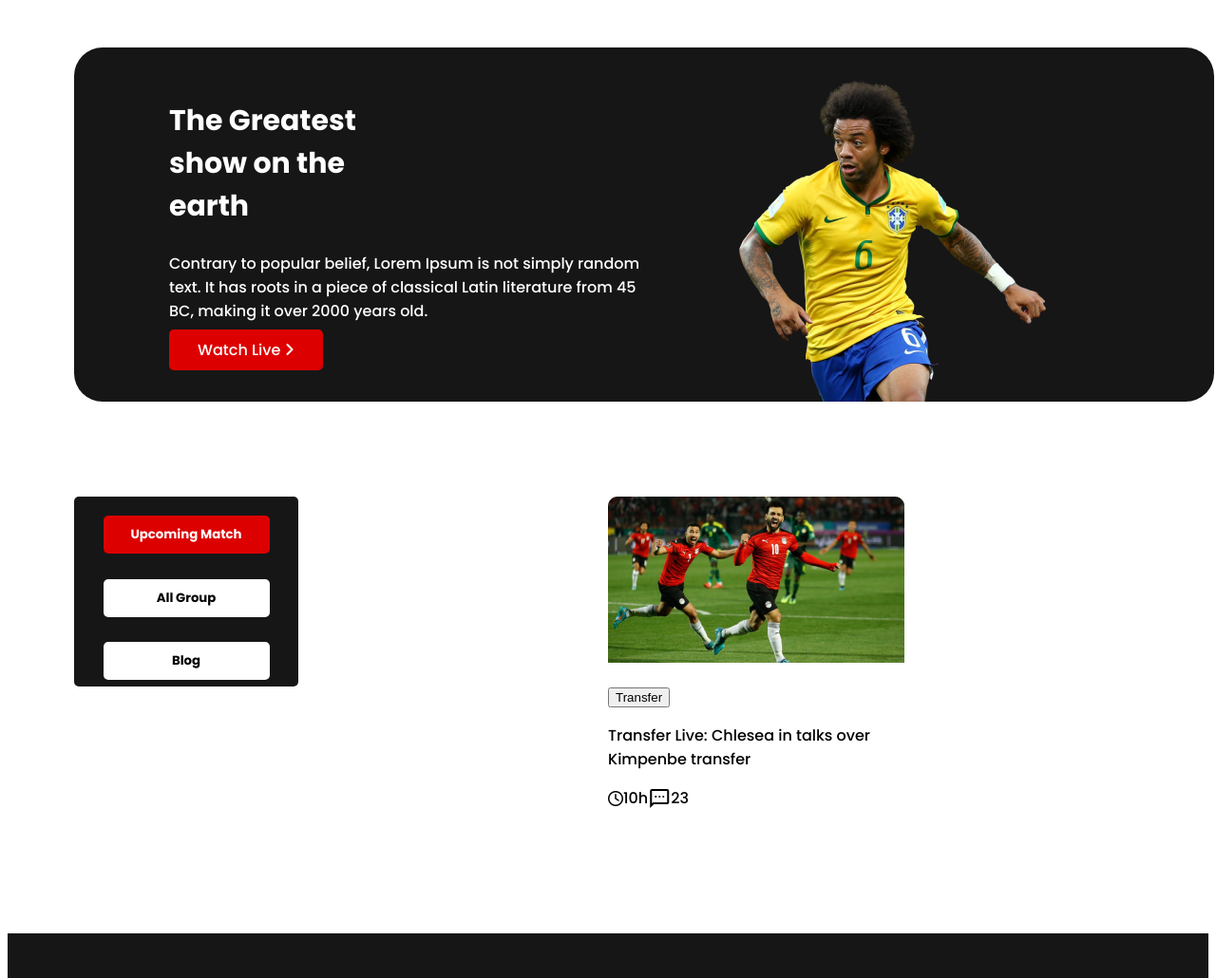
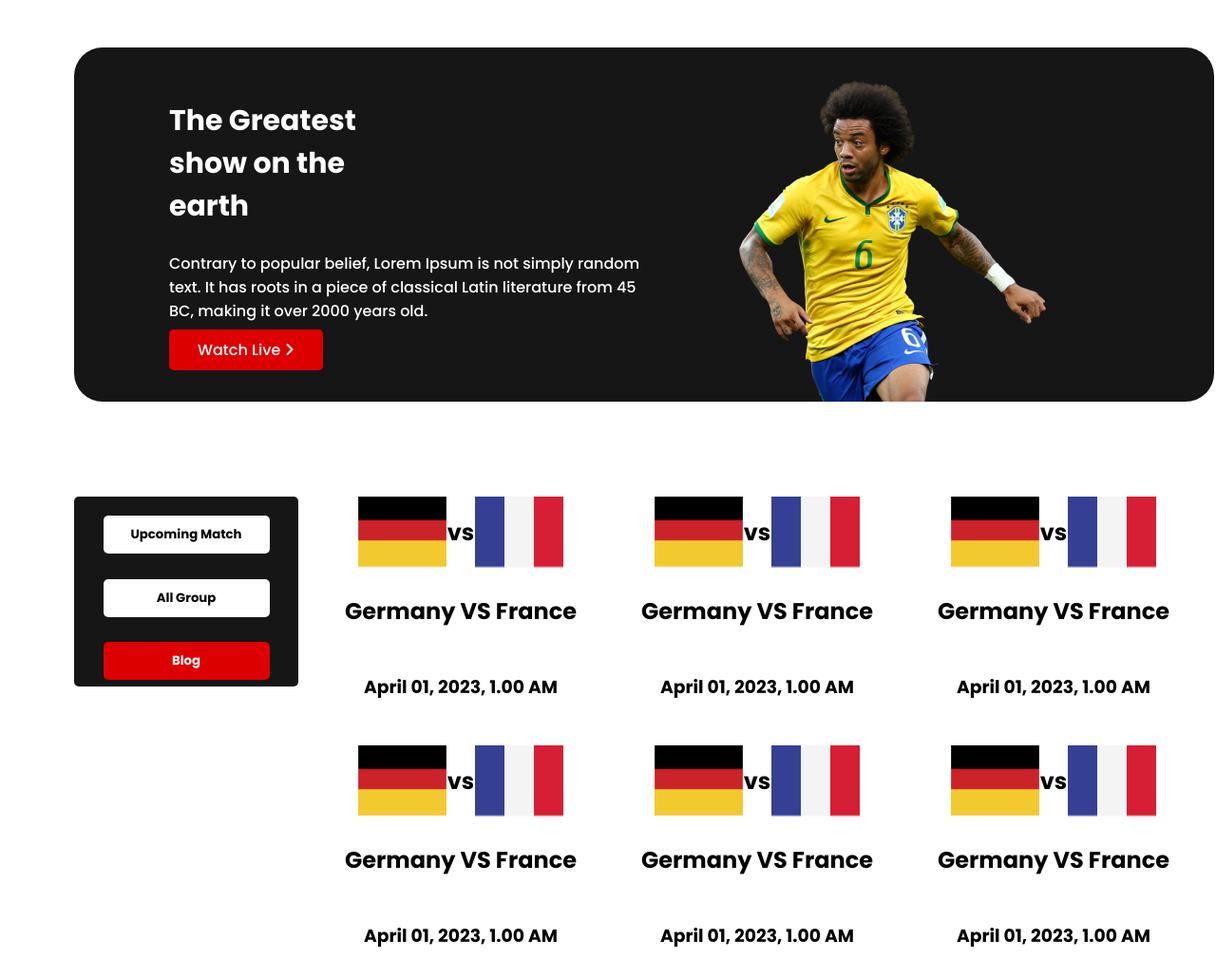
Before and after one commit to Azharul-Islam-Nahid/Football-fever, a plain HTML site: page website1.html in a window 1280 px wide. Shown: the top 1030 px of the page at 95% size. Drawn offline with nearby package versions, Linux system fonts and the light colour scheme.

Commit message:
cleaned codes

```diff
--- a/style.css
+++ b/style.css
@@ -33,10 +33,6 @@ body {
   margin-top: 30px;
 }
 
-.marcelo {
-  margin-top: 33px;
-  margin-left: 100px;
-}
 
 .blog-heading {
   color: #ffffff;
@@ -50,6 +46,11 @@ body {
 }
 
 .watch-button {
+  margin-left: 100px;
+}
+
+.marcelo {
+  margin-top: 33px;
   margin-left: 100px;
 }
 
@@ -73,10 +74,16 @@ body {
 
 
 
+.container-elements {
+  display: grid;
+  grid-template-columns: repeat(2, 1fr);
+}
+
 .blog-2 {
   background-color: #161616;
   border-radius: 5px;
   margin-top: 100px;
+  margin-right: 15px;
   margin-left: 70px;
   width: 236px;
   height: 200px;
@@ -85,17 +92,9 @@ body {
   justify-items: center;
 }
 
-.blog-3 {
-  margin-top: 100px;
-  display: grid;
-  grid-template-columns: repeat(3, 1fr);
-  column-gap: 20px;
-  row-gap: 20px;
-}
-
-.container-elements {
-  display: grid;
-  grid-template-columns: repeat(2, 1fr);
+#nav-link {
+  background-color: #dd0000;
+  text-decoration: none;
 }
 
 .div-element {
@@ -110,14 +109,24 @@ body {
   align-content: center;
 }
 
-#nav-link {
-  background-color: #dd0000;
-  text-decoration: none;
-}
-
 .div-element>a {
   text-decoration: none;
   color: #ffffff;
+}
+
+
+/* <!----------------------- */
+/* ----Video Content style--- */
+/* ------------------------> */
+
+
+.blog-3 {
+  margin-top: 100px;
+  margin-right: 150px;
+  display: grid;
+  grid-template-columns: repeat(3, 1fr);
+  column-gap: 20px;
+  row-gap: 20px;
 }
 
 .link-transfer>button>a {
@@ -129,6 +138,37 @@ body {
   display: flex;
   justify-content: flex-start;
   align-items: center;
+}
+
+
+/*------------------------
+--Upcoming matches style--
+------------------------*/
+
+
+
+.blog-matches {
+  margin-right: 200px;
+  margin-top: 100px;
+}
+
+.match-content {
+  display: grid;
+  grid-template-columns: repeat(3, 1fr);
+  row-gap: 20px;
+}
+
+
+.schedule-container {
+  width: 312px;
+  height: 242px;
+  display: grid;
+  justify-items: center;
+
+}
+
+.flags {
+  display: flex;
 }
 
 
--- a/website1.html
+++ b/website1.html
@@ -54,46 +54,125 @@
         <section class="container-2">
             <div class="container-elements">
                 <div class="blog-2">
-                    <div id="nav-link" class="div-element">
-                        <a href="Index.html">
-                            <h5>Upcoming Match</h5>
-                        </a>
-
+                    <div class="div-element">
+                        <h5>Upcoming Match</h5>
                     </div>
                     <div class="div-element">
                         <h5>All Group</h5>
                     </div>
-                    <div class="div-element">
-
-                        <h5>Blog</h5>
-
+                    <div id="nav-link" class="div-element">
+                        <a href="Index.html">
+                            <h5>Blog</h5>
+                        </a>
                     </div>
                 </div>
 
 
                 <!-----------------------
-      ----Video Content part---
+      ----Upcomming match section---
       ------------------------>
 
 
 
-                <div class="blog-3">
-                    <article class="video-content">
-                        <div class="thumbnail">
-                            <img src="assets/Blog Image.png" alt="" />
+                <div class="blog-matches">
+                    <article class="match-content">
+                        <div class="schedule-container">
+                            <div>
+                                <div class="flags"><img src="assets/germany Flag.png" alt="" />
+                                    <h2>vs</h2><img src="assets/Flag.png" alt="" />
+                                </div>
+                            </div>
+                            <div>
+
+                                <div>
+                                    <h2>Germany <span>VS</span> France</h2>
+                                </div>
+                            </div>
+                            <div class="match-schedule">
+                                <h3>April 01, 2023, 1.00 AM</h3>
+                            </div>
                         </div>
-                        <div class="blog-info">
-                            <p class="link-transfer">
-                                <button><a href="">Transfer</a></button>
-                            </p>
-                            <p class="blog-title">
-                                Transfer Live: Chlesea in talks over Kimpenbe transfer
-                            </p>
+                        <div class="schedule-container">
+                            <div>
+                                <div class="flags"><img src="assets/germany Flag.png" alt="" />
+                                    <h2>vs</h2><img src="assets/Flag.png" alt="" />
+                                </div>
+                            </div>
+                            <div>
+
+                                <div>
+                                    <h2>Germany <span>VS</span> France</h2>
+                                </div>
+                            </div>
+                            <div class="match-schedule">
+                                <h3>April 01, 2023, 1.00 AM</h3>
+                            </div>
                         </div>
-                        <div class="blog-icons">
-                            <i class="fa-regular fa-clock"></i>10h
-                            <i class="material-symbols-outlined">sms</i>23
+                        <div class="schedule-container">
+                            <div>
+                                <div class="flags"><img src="assets/germany Flag.png" alt="" />
+                                    <h2>vs</h2><img src="assets/Flag.png" alt="" />
+                                </div>
+                            </div>
+                            <div>
+
+                                <div>
+                                    <h2>Germany <span>VS</span> France</h2>
+                                </div>
+                            </div>
+                            <div class="match-schedule">
+                                <h3>April 01, 2023, 1.00 AM</h3>
+                            </div>
                         </div>
+                        <div class="schedule-container">
+                            <div>
+                                <div class="flags"><img src="assets/germany Flag.png" alt="" />
+                                    <h2>vs</h2><img src="assets/Flag.png" alt="" />
+                                </div>
+                            </div>
+                            <div>
+
+                                <div>
+                                    <h2>Germany <span>VS</span> France</h2>
+                                </div>
+                            </div>
+                            <div class="match-schedule">
+                                <h3>April 01, 2023, 1.00 AM</h3>
+                            </div>
+                        </div>
+                        <div class="schedule-container">
+                            <div>
+                                <div class="flags"><img src="assets/germany Flag.png" alt="" />
+                                    <h2>vs</h2><img src="assets/Flag.png" alt="" />
+                                </div>
+                            </div>
+                            <div>
+
+                                <div>
+                                    <h2>Germany <span>VS</span> France</h2>
+                                </div>
+                            </div>
+                            <div class="match-schedule">
+                                <h3>April 01, 2023, 1.00 AM</h3>
+                            </div>
+                        </div>
+                        <div class="schedule-container">
+                            <div>
+                                <div class="flags"><img src="assets/germany Flag.png" alt="" />
+                                    <h2>vs</h2><img src="assets/Flag.png" alt="" />
+                                </div>
+                            </div>
+                            <div class=>
+
+                                <div>
+                                    <h2>Germany <span>VS</span> France</h2>
+                                </div>
+                            </div>
+                            <div class="match-schedule">
+                                <h3>April 01, 2023, 1.00 AM</h3>
+                            </div>
+                        </div>
+
                     </article>
                 </div>
             </div>
```
Also changed, not shown: Index.html (+55 -57 lines).
